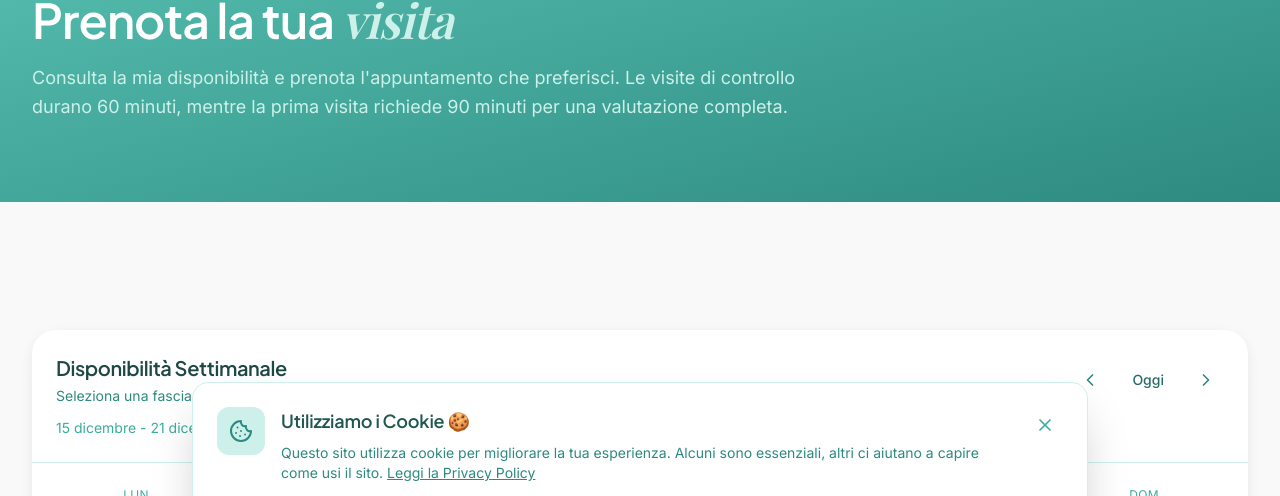
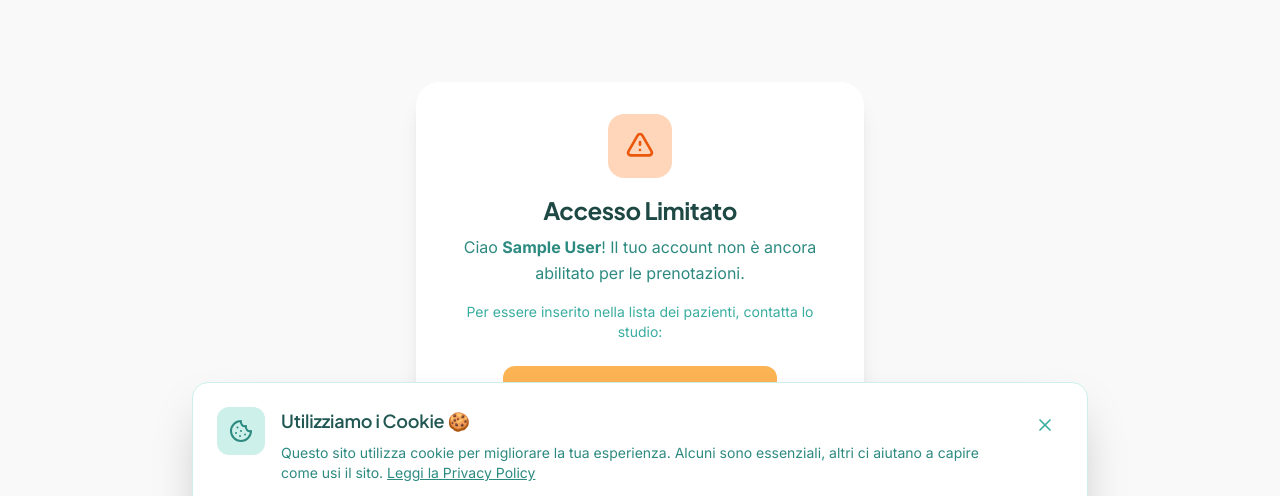
Before and after one commit to Oxer33/Dott.-Bernardo-Giammetta, a Next.js app: page /agenda in a window 1280 px wide. Shown: the part 216-712 px from the top of the page. Built offline with nearby package versions, Linux system fonts and the light colour scheme; no server answers; the database is empty; sample sign-in values are in the browser's storage; a web font is replaced by a local one.

Commit message:
feat: account master + pagina agenda protetta per whitelist/admin

```diff
--- a/src/app/agenda/page.tsx
+++ b/src/app/agenda/page.tsx
@@ -1,10 +1,14 @@
 // =============================================================================
 // PAGINA AGENDA - DOTT. BERNARDO GIAMMETTA
-// Visualizzazione pubblica dell'agenda con possibilità di prenotazione
+// Visualizzazione PROTETTA dell'agenda - solo utenti autorizzati
 // =============================================================================
 
 import { Metadata } from 'next';
+import { getServerSession } from 'next-auth';
+import { redirect } from 'next/navigation';
+import { authOptions } from '@/lib/auth';
 import { AgendaCalendar } from '@/components/agenda/AgendaCalendar';
+import Link from 'next/link';
 
 // =============================================================================
 // METADATA SEO
@@ -20,10 +24,71 @@ export const metadata: Metadata = {
 };
 
 // =============================================================================
-// PAGE COMPONENT
+// PAGE COMPONENT - PROTETTA
 // =============================================================================
 
-export default function AgendaPage() {
+export default async function AgendaPage() {
+  // Verifica autenticazione
+  const session = await getServerSession(authOptions);
+
+  // Se non autenticato, mostra messaggio e link per accedere
+  if (!session?.user) {
+    return (
+      <div className="min-h-screen bg-cream-50 flex items-center justify-center p-4">
+        <div className="bg-white rounded-3xl shadow-xl p-8 max-w-md text-center">
+          <div className="w-16 h-16 mx-auto mb-4 rounded-2xl bg-sage-100 flex items-center justify-center">
+            <svg className="w-8 h-8 text-sage-600" fill="none" viewBox="0 0 24 24" stroke="currentColor">
+              <path strokeLinecap="round" strokeLinejoin="round" strokeWidth={2} d="M12 15v2m-6 4h12a2 2 0 002-2v-6a2 2 0 00-2-2H6a2 2 0 00-2 2v6a2 2 0 002 2zm10-10V7a4 4 0 00-8 0v4h8z" />
+            </svg>
+          </div>
+          <h1 className="text-2xl font-display font-bold text-sage-900 mb-2">
+            Area Riservata
+          </h1>
+          <p className="text-sage-600 mb-6">
+            Per prenotare una visita devi prima accedere con il tuo account.
+          </p>
+          <Link
+            href="/accedi"
+            className="inline-flex items-center justify-center px-6 py-3 bg-sage-500 hover:bg-sage-600 text-white rounded-xl font-medium transition-colors"
+          >
+            Accedi per prenotare
+          </Link>
+        </div>
+      </div>
+    );
+  }
+
+  // Se autenticato ma NON in whitelist e NON admin, mostra messaggio
+  if (!session.user.isWhitelisted && session.user.role !== 'ADMIN') {
+    return (
+      <div className="min-h-screen bg-cream-50 flex items-center justify-center p-4">
+        <div className="bg-white rounded-3xl shadow-xl p-8 max-w-md text-center">
+          <div className="w-16 h-16 mx-auto mb-4 rounded-2xl bg-orange-100 flex items-center justify-center">
+            <svg className="w-8 h-8 text-orange-600" fill="none" viewBox="0 0 24 24" stroke="currentColor">
+              <path strokeLinecap="round" strokeLinejoin="round" strokeWidth={2} d="M12 9v2m0 4h.01m-6.938 4h13.856c1.54 0 2.502-1.667 1.732-3L13.732 4c-.77-1.333-2.694-1.333-3.464 0L3.34 16c-.77 1.333.192 3 1.732 3z" />
+            </svg>
+          </div>
+          <h1 className="text-2xl font-display font-bold text-sage-900 mb-2">
+            Accesso Limitato
+          </h1>
+          <p className="text-sage-600 mb-4">
+            Ciao <strong>{session.user.name}</strong>! Il tuo account non è ancora abilitato per le prenotazioni.
+          </p>
+          <p className="text-sage-500 text-sm mb-6">
+            Per essere inserito nella lista dei pazienti, contatta lo studio:
+          </p>
+          <a
+            href="tel:+393920979135"
+            className="inline-flex items-center justify-center px-6 py-3 bg-orange-500 hover:bg-orange-600 text-white rounded-xl font-medium transition-colors"
+          >
+            📞 Chiama: +39 392 0979135
+          </a>
+        </div>
+      </div>
+    );
+  }
+
+  // Utente autorizzato (whitelist o admin) - mostra l'agenda
   return (
     <div className="min-h-screen bg-cream-50">
       {/* Header */}
--- a/src/lib/auth.ts
+++ b/src/lib/auth.ts
@@ -7,6 +7,7 @@ import { NextAuthOptions } from 'next-auth';
 import GoogleProvider from 'next-auth/providers/google';
 import { PrismaAdapter } from '@auth/prisma-adapter';
 import { db } from '@/lib/db';
+import { isMasterAccount } from '@/lib/config';
 
 // Verifica se il database è configurato e accessibile
 const isDatabaseAvailable = async () => {
@@ -62,8 +63,12 @@ export const authOptions: NextAuthOptions = {
     async jwt({ token, user, account }) {
       if (user) {
         token.id = user.id;
-        token.role = 'PATIENT';
-        token.isWhitelisted = false;
+        // Account master = ADMIN, altrimenti PATIENT
+        const isMaster = isMasterAccount(user.email);
+        token.role = isMaster ? 'ADMIN' : 'PATIENT';
+        // Account master sono sempre in whitelist
+        token.isWhitelisted = isMaster;
+        token.email = user.email;
       }
       return token;
     },
@@ -74,6 +79,11 @@ export const authOptions: NextAuthOptions = {
         session.user.id = token.sub || token.id as string || 'jwt-user';
         session.user.role = (token.role as 'ADMIN' | 'PATIENT') || 'PATIENT';
         session.user.isWhitelisted = (token.isWhitelisted as boolean) || false;
+        // Ricontrolla se è master (per sicurezza)
+        if (isMasterAccount(session.user.email)) {
+          session.user.role = 'ADMIN';
+          session.user.isWhitelisted = true;
+        }
       }
       return session;
     },
--- /dev/null
+++ b/src/lib/config.ts
@@ -0,0 +1,55 @@
+// =============================================================================
+// CONFIGURAZIONE GLOBALE - DOTT. BERNARDO GIAMMETTA
+// Account master e configurazioni di sistema
+// =============================================================================
+
+// =============================================================================
+// ACCOUNT MASTER (ADMIN)
+// Questi account hanno accesso completo a tutte le funzionalità
+// =============================================================================
+
+export const MASTER_ACCOUNTS = [
+  'papa.danilo91tp@gmail.com',      // Danilo Papa - Developer
+  'bernardogiammetta@gmail.com',    // Dott. Bernardo Giammetta - Owner
+] as const;
+
+// Verifica se un'email è un account master
+export function isMasterAccount(email: string | null | undefined): boolean {
+  if (!email) return false;
+  return MASTER_ACCOUNTS.includes(email.toLowerCase() as typeof MASTER_ACCOUNTS[number]);
+}
+
+// =============================================================================
+// CONFIGURAZIONE SITO
+// =============================================================================
+
+export const SITE_CONFIG = {
+  name: 'Dott. Bernardo Giammetta',
+  description: 'Biologo Nutrizionista',
+  url: process.env.NEXTAUTH_URL || 'https://www.bernardogiammetta.com',
+  email: 'info@bernardogiammetta.com',
+  phone: '+39 392 0979135',
+} as const;
+
+// =============================================================================
+// CONFIGURAZIONE AGENDA
+// =============================================================================
+
+export const AGENDA_CONFIG = {
+  // Orari studio
+  startHour: 8,
+  startMinute: 30,
+  endHour: 20,
+  endMinute: 0,
+
+  // Durata appuntamenti in minuti
+  slotDuration: 30,
+  firstVisitDuration: 90,
+  followUpDuration: 60,
+
+  // Preavviso minimo in ore
+  minimumNoticeHours: 48,
+
+  // Giorni lavorativi (0 = Domenica, 6 = Sabato)
+  workingDays: [1, 2, 3, 4, 5], // Lun-Ven
+} as const;
```
